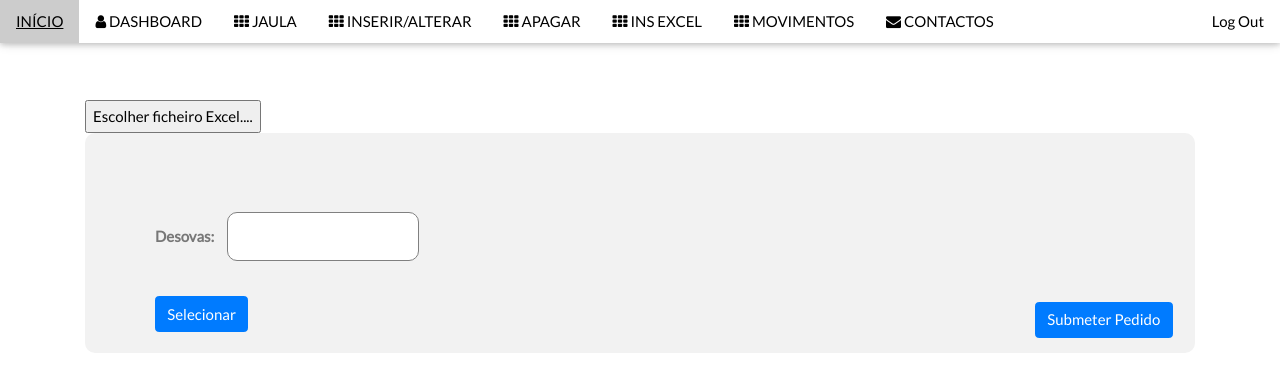
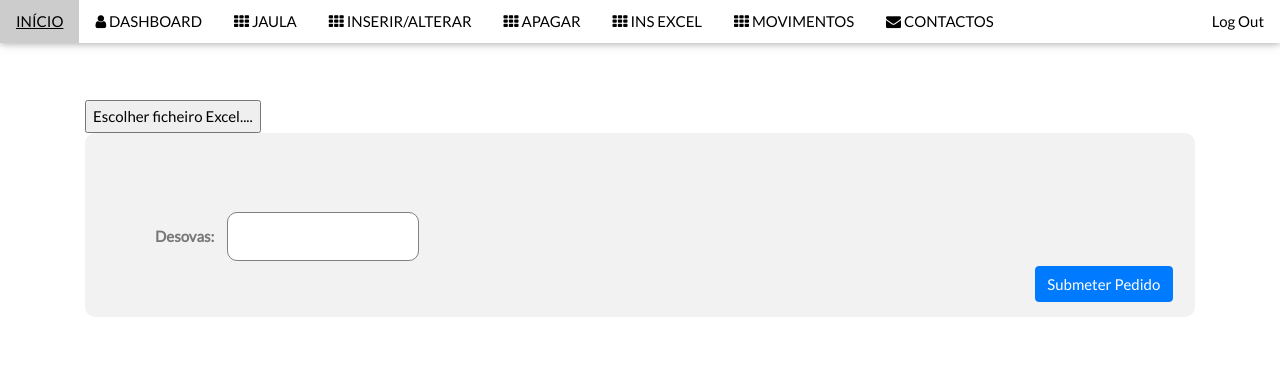
Before and after one commit to Nunomatos7/PECI, a Django app: page /ins_excel_desovas/ in a window 1280 px wide. Shown: the top 392 px of the page. Run offline with Django 3.2, Linux system fonts and the light colour scheme; the visitor is signed in with stand-in values (Sample User, id 1); some libraries are stand-ins or nearby versions.

Commit message:
excel small changes

```diff
--- a/app/templates/ins_excel_desovas.html
+++ b/app/templates/ins_excel_desovas.html
@@ -34,10 +34,6 @@
 
         <div style = "position:relative;right: 400px;top: 50px;">
           {{ desova_form.as_p }}
-        </div>
-
-        <div>
-          <button type="button" class="btn btn-primary" value="Select" onclick="select('id_desovasLines')" style="position:relative;right: -50px;top: 50px;">Selecionar</button><br>
         </div>
 
         <div class="form-group">
@@ -93,7 +89,7 @@
     var make_buttons = function(sheetnames) {
       var buttons = document.getElementById('buttons');
       buttons.innerHTML = "";
-      label = document.createElement('p'); label.innerText = "Selecione a folha de calculo";
+      label = document.createElement('p'); label.innerText = "Selecione a folha de cálculo";
       buttons.appendChild(label)
       sheetnames.forEach(function(s,idx) {
         var btn = document.createElement('button');
@@ -119,6 +115,7 @@
       WorkB = workbook;
       var wsnames = workbook.SheetNames;
       make_buttons(wsnames);
+      boot = true
       showSheet(workbook,0)
     }
 
@@ -132,6 +129,7 @@
       WorkB = workbook;
       var wsnames = workbook.SheetNames;
       make_buttons(wsnames);
+      boot = true
       showSheet(workbook,0)
     }
 
@@ -139,19 +137,7 @@
       e.preventDefault();
     }
 
-    var element;
-    var boo = true;
-    function select(elemento) {
-      if(!boo){
-        boo = !boo;
-        stopSelect();
-      } else {
-        boo = !boo;
-        let grid = global_grid;
-        element = elemento;
-        grid.addEventListener('selectionchanged', selection);
-      }
-    }
+
 
     function selection(e){
       let rows = Object.keys(e.selectedData);
@@ -166,17 +152,24 @@
       }
       text = text.slice(0, -1);
       text = text.replace(/\s/g, '');
-      document.getElementById(element).value = text;
+      document.getElementById('id_desovasLines').value = text;
     }
 
-    function stopSelect() {
-      let grid = global_grid;
-      grid.removeEventListener('selectionchanged',selection);
-    }
-
+    var boot = true
     function showSheet(workbook,sheetidx){
       document.getElementById("grid").innerHTML = "";
       var sheet = workbook.SheetNames[sheetidx||0];
+
+      //check if empty
+      if(boot){
+        var num = 0;
+        console.log(Object.keys(workbook.Sheets[sheet]))
+        while(Object.keys(workbook.Sheets[sheet]).length<5){
+          sheet = workbook.SheetNames[num]
+          num++
+        }
+        boot = false
+      }
 
       /* DO SOMETHING WITH workbook HERE */
       var grid = canvasDatagrid({
@@ -187,8 +180,8 @@
         },
         data: []
       });
-      grid.addEventListener('beforebeginedit', callDefault);
       grid.addEventListener('beforesortcolumn', callDefault);
+      grid.addEventListener('selectionchanged', selection);
 
       grid.style.height = "500px";
       grid.style.width = "100%";
--- a/app/templates/ins_excel_temp.html
+++ b/app/templates/ins_excel_temp.html
@@ -188,7 +188,6 @@
         },
         data: []
       });
-      grid.addEventListener('beforebeginedit', callDefault);
       grid.addEventListener('beforesortcolumn', callDefault);
       grid.addEventListener('selectionchanged', selection);
 
```
